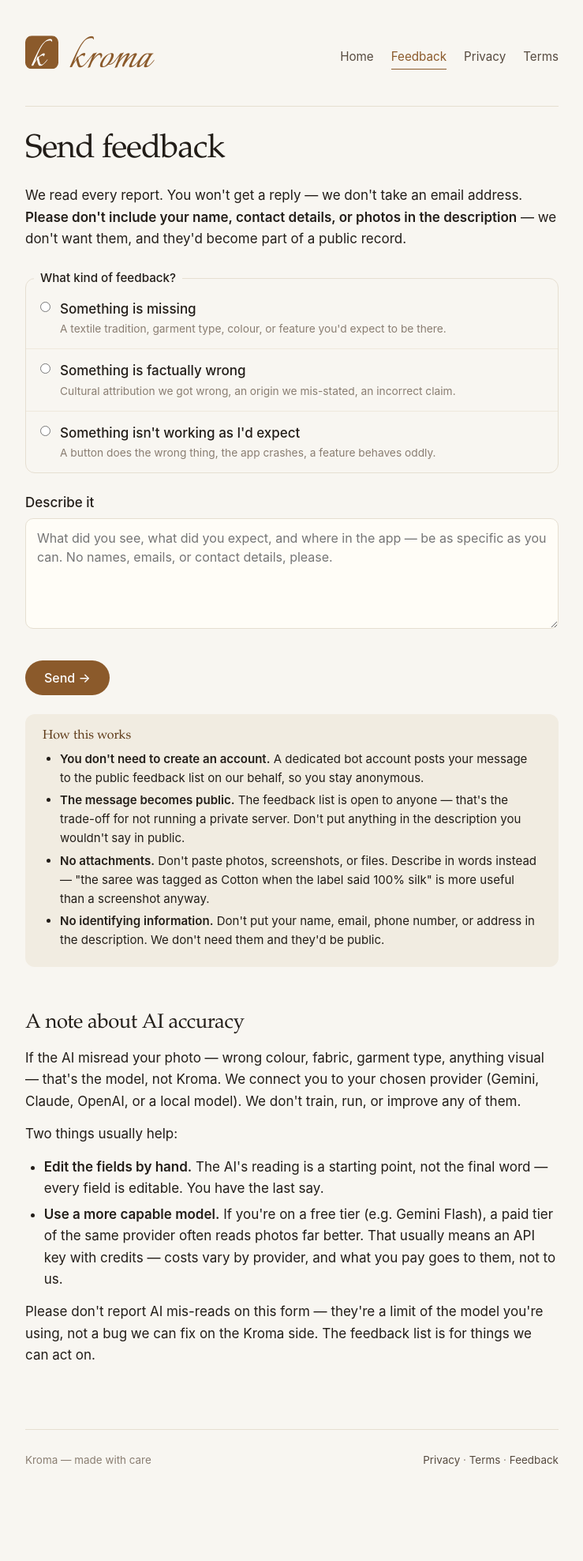
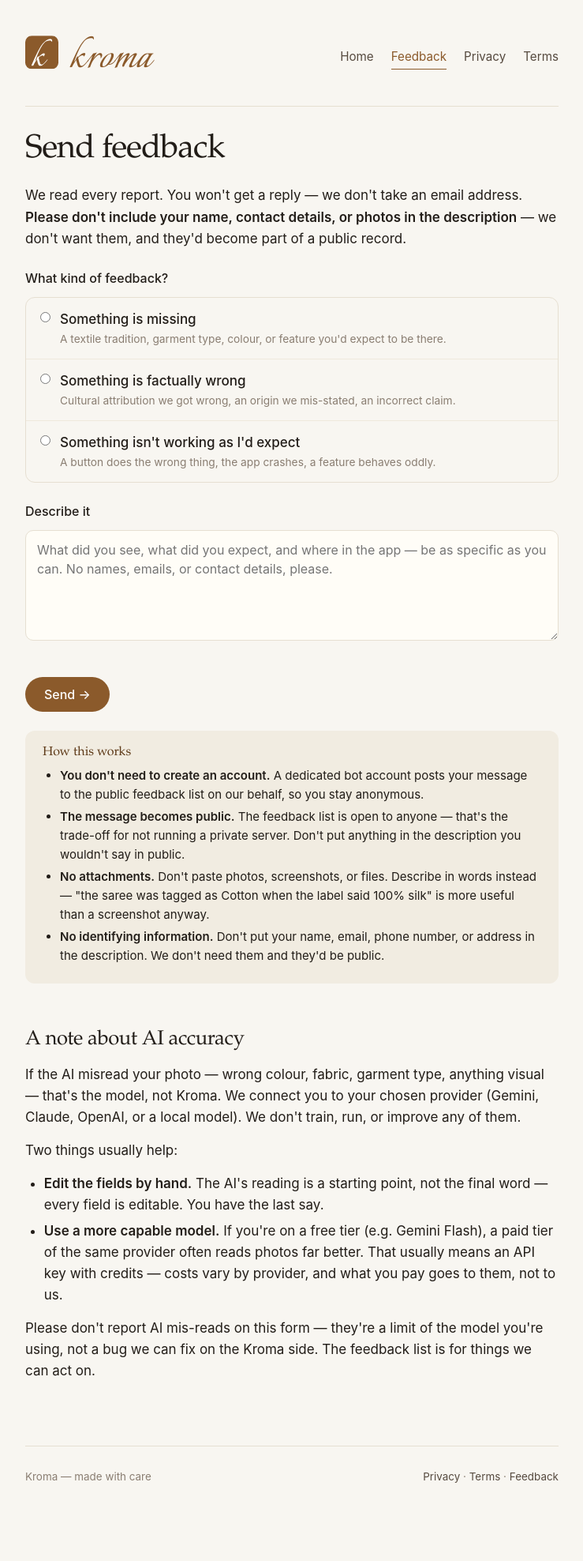
Before and after one commit to pompmmxix/kroma-site, a Jekyll site: the page built from feedback.html, in a window 1280 px wide. Shown: the whole page at 79% size, without its empty margins (270-1009 px from the left). Built offline with Jekyll 4.4.1, drawn with Linux system fonts in a browser that asks for light colours; before the commit the page ends 1955 px from its top, so only the background shows below that.

Commit message:
Feedback page: consistent label treatment for both form sections
"What kind of feedback?" (a <fieldset>/<legend>) and "Describe it" (a
regular <label>) ended up at different font sizes — 0.95rem inside the
fieldset border vs 1rem above the textarea — and with different visual
treatments (one inside the border, one outside). Two labels doing the
same job shouldn't look like different element types.

Switched both sections to a consistent label-above-content pattern:

  <div class="form-section">
    <div class="field-label">What kind of feedback?</div>
    <div class="radio-group" role="radiogroup" ...>...</div>
  </div>

  <div class="form-section">
    <label class="field-label" for="description">Describe it</label>
    <textarea id="description" ...></textarea>
  </div>

Both labels now use .field-label (same font-size: 1rem, same
font-weight: 500, same margin-bottom: 10px). The radio group keeps its
bordered card look; the textarea keeps its own bordered look; both
sections are vertically separated by uniform .form-section margin.

Accessibility preserved: role="radiogroup" + aria-labelledby on the
radio container points screen readers at the same label, doing what
fieldset/legend would have done for grouping.

Co-Authored-By: Claude Opus 4.7 (1M context) <noreply@anthropic.com>

```diff
--- a/feedback.html
+++ b/feedback.html
@@ -33,22 +33,22 @@ description: Tell us about gaps, mistakes, or things that aren't working — ano
    type styles inherit; these rules cover only the controls + status UI. */
 .feedback-form { margin: 24px 0; }
 
-/* The fieldset acts as a card around the three radio options. No
-   internal padding on the fieldset itself — each radio item provides
-   its own padding, so the visual baseline of the radio text matches
-   the "Describe it" label that sits outside the fieldset further down.
-   This keeps all form content visually left-aligned. */
-.feedback-form fieldset {
+/* Each labelled section of the form: label-above-content. Used for
+   both the radio group and the textarea so the two sections read as
+   visually parallel. Bottom margin separates one section from the
+   next. */
+.feedback-form .form-section {
+  margin: 0 0 24px;
+}
+
+/* Card around the three radio options. Sits below the section label
+   (not a fieldset/legend), so the label uses the same .field-label
+   styling as the textarea label below — visually consistent treatment
+   for both sections of the form. */
+.feedback-form .radio-group {
   border: 1px solid var(--border);
   border-radius: 12px;
-  padding: 0;
-  margin: 0 0 24px;
-}
-.feedback-form legend {
-  font-weight: 500;
-  padding: 0 8px;
-  margin-left: 10px;
-  font-size: 0.95rem;
+  overflow: hidden;
 }
 
 /* Each radio row: flex with the radio input on the left and the
@@ -89,10 +89,15 @@ description: Tell us about gaps, mistakes, or things that aren't working — ano
   line-height: 1.45;
 }
 
+/* Standard section label — used identically for "What kind of
+   feedback?" (above the radio group) and "Describe it" (above the
+   textarea). Same font-size, weight, and spacing in both places so
+   the form reads as a consistent series of labelled sections. */
 .feedback-form .field-label {
   display: block;
   font-weight: 500;
-  margin: 0 0 6px;
+  font-size: 1rem;
+  margin: 0 0 10px;
 }
 .feedback-form textarea {
   width: 100%;
@@ -228,9 +233,17 @@ description: Tell us about gaps, mistakes, or things that aren't working — ano
   {% if api_url and api_url != "" and api_url contains "://" and turnstile_key and turnstile_key != "" %}
 
   <form class="feedback-form" id="feedbackForm" data-api-url="{{ api_url }}">
-    <fieldset>
-      <legend>What kind of feedback?</legend>
-
+    {%- comment -%}
+      The two sections (radio group + textarea) use a consistent
+      label-above-content pattern. <fieldset>/<legend> would be the
+      "more semantic" HTML choice but visually pushes the label inside
+      the border with different sizing — inconsistent with the textarea
+      label below. role="radiogroup" + aria-labelledby preserves the
+      screen-reader grouping behaviour without the visual quirks.
+    {%- endcomment -%}
+    <div class="form-section">
+      <div class="field-label" id="kindLabel">What kind of feedback?</div>
+      <div class="radio-group" role="radiogroup" aria-labelledby="kindLabel">
         <label class="radio">
           <input type="radio" name="kind" value="missing" required>
           <span class="radio-content">
@@ -254,8 +267,10 @@ description: Tell us about gaps, mistakes, or things that aren't working — ano
             <span class="radio-help">A button does the wrong thing, the app crashes, a feature behaves oddly.</span>
           </span>
         </label>
-    </fieldset>
+      </div>
+    </div>
 
+    <div class="form-section">
     <label class="field-label" for="description">Describe it</label>
     <textarea
       id="description"
@@ -265,6 +280,7 @@ description: Tell us about gaps, mistakes, or things that aren't working — ano
       maxlength="2000"
       placeholder="What did you see, what did you expect, and where in the app — be as specific as you can. No names, emails, or contact details, please."
     ></textarea>
+    </div>
 
     <div class="turnstile-slot">
       <div class="cf-turnstile" data-sitekey="{{ turnstile_key }}"></div>
```
Lines whose indentation alone changed are shown as unchanged.
